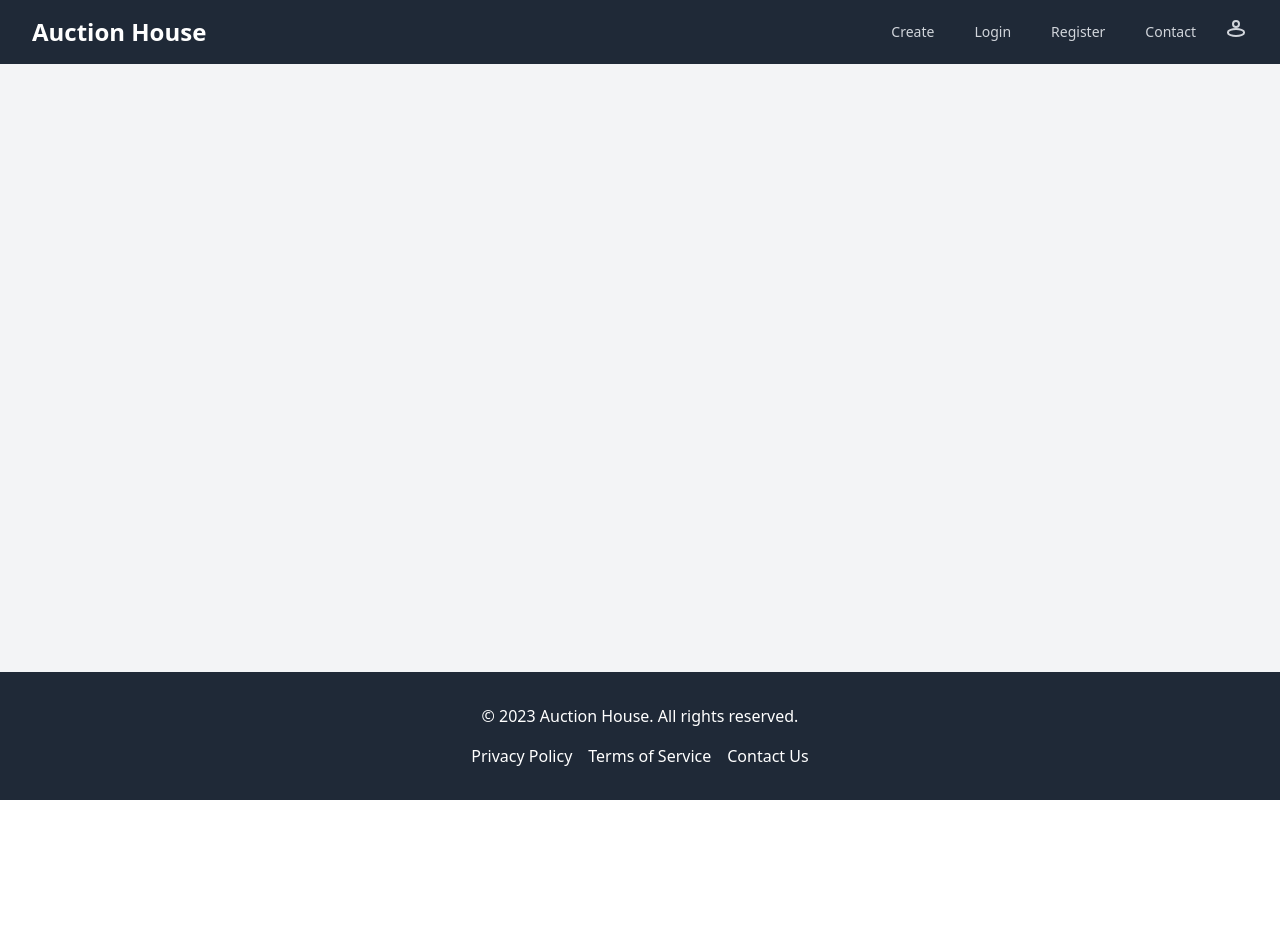
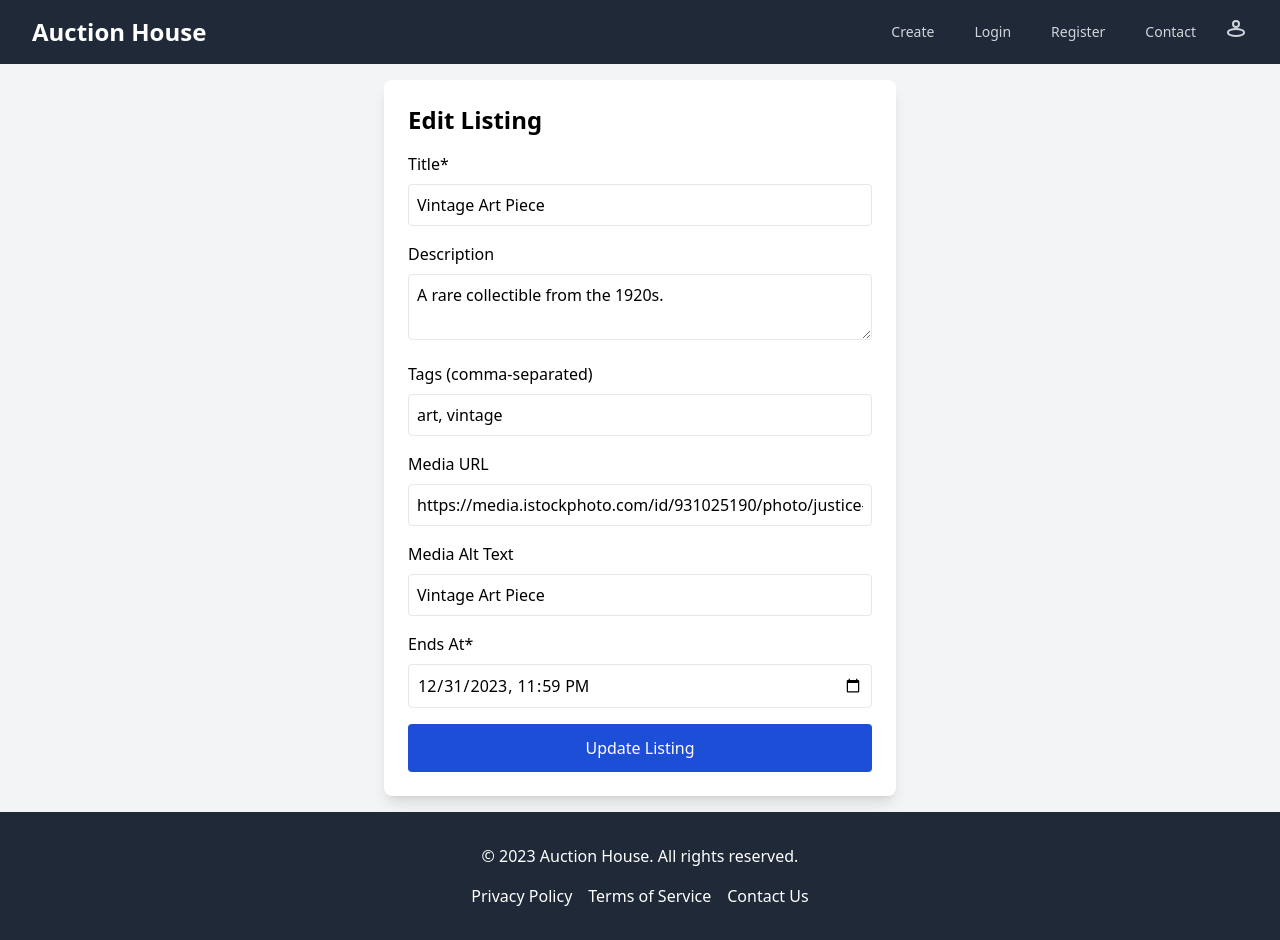
Before and after one commit to MohammedAbi/Semester-Project-2-auction, a React (Vite) app: page /edit/1 in a window 1280 px wide. Before the commit the page ends 800 px from the top, so only its background shows below. Built offline with nearby package versions, Linux system fonts and the light colour scheme.

Commit message:
Added update functionality

```diff
--- a/src/App.jsx
+++ b/src/App.jsx
@@ -209,6 +209,7 @@
   ],
 };
 
+
 function App() {
   return (
     <BrowserRouter>
@@ -221,10 +222,8 @@
               path="/listing/:id"
               element={<ListingView listings={listingsData} />}
             />
-            <Route
-              path="/create"
-              element={<Create listings={listingsData} />}
-            />
+            <Route path="/create" element={<Create />} />
+            <Route path="/edit/:id" element={<Create listings={listingsData} />} />
           </Routes>
         </main>
         <Footer />
@@ -233,5 +232,4 @@
   );
 }
 
-
 export default App;
--- a/src/components/Create.jsx
+++ b/src/components/Create.jsx
@@ -1,59 +1,158 @@
-import React from "react";
+import React, { useState, useEffect } from "react";
+import { useNavigate, useParams } from "react-router-dom";
 
-function CreateListing() {
+function Create({ listings = [] }) {
+  const navigate = useNavigate();
+  const { id } = useParams();
+  const existingListing = listings.find((listing) => listing.id === id);
+
+  const [title, setTitle] = useState(existingListing?.title || "");
+  const [description, setDescription] = useState(
+    existingListing?.description || ""
+  );
+  const [tags, setTags] = useState(existingListing?.tags.join(", ") || "");
+  const [mediaUrl, setMediaUrl] = useState(
+    existingListing?.media[0]?.url || ""
+  );
+  const [mediaAlt, setMediaAlt] = useState(
+    existingListing?.media[0]?.alt || ""
+  );
+  const [endsAt, setEndsAt] = useState(
+    existingListing?.endsAt
+      ? new Date(existingListing.endsAt).toISOString().slice(0, 16)
+      : ""
+  );
+  const [loading, setLoading] = useState(false);
+
+  useEffect(() => {
+    if (existingListing) {
+      setTitle(existingListing.title);
+      setDescription(existingListing.description);
+      setTags(existingListing.tags.join(", "));
+      setMediaUrl(existingListing.media[0]?.url);
+      setMediaAlt(existingListing.media[0]?.alt);
+      setEndsAt(
+        existingListing.endsAt
+          ? new Date(existingListing.endsAt).toISOString().slice(0, 16)
+          : ""
+      );
+    }
+  }, [existingListing]);
+
+  const handleSubmit = (event) => {
+    event.preventDefault();
+    setLoading(true);
+
+    const updatedListing = {
+      id: existingListing ? existingListing.id : Date.now().toString(),
+      title,
+      description,
+      tags: tags.split(",").map((tag) => tag.trim()),
+      media: [{ url: mediaUrl, alt: mediaAlt }],
+      endsAt,
+      updated: new Date().toISOString(),
+    };
+
+    setTimeout(() => {
+      if (existingListing) {
+        console.log("Updating Listing:", updatedListing);
+      } else {
+        console.log("Creating New Listing:", updatedListing);
+      }
+      setLoading(false);
+      navigate("/");
+    }, 4000);
+  };
+
   return (
     <div className="max-w-lg mx-auto bg-white p-6 shadow-lg rounded-lg">
-      <h2 className="text-2xl font-bold mb-4">Create Listing</h2>
-      <form>
+      <h2 className="text-2xl font-bold mb-4">
+        {existingListing ? "Edit Listing" : "Create Listing"}
+      </h2>
+      <form onSubmit={handleSubmit}>
         <label className="block mb-2">Title*</label>
         <input
           type="text"
           className="w-full p-2 border rounded mb-4"
-          placeholder="Enter title"
+          value={title}
+          onChange={(e) => setTitle(e.target.value)}
+          required
         />
 
         <label className="block mb-2">Description</label>
         <textarea
           className="w-full p-2 border rounded mb-4"
-          placeholder="Enter description"
-        ></textarea>
+          value={description}
+          onChange={(e) => setDescription(e.target.value)}
+        />
 
         <label className="block mb-2">Tags (comma-separated)</label>
         <input
           type="text"
           className="w-full p-2 border rounded mb-4"
-          placeholder="e.g. art, vintage"
+          value={tags}
+          onChange={(e) => setTags(e.target.value)}
         />
 
         <label className="block mb-2">Media URL</label>
         <input
           type="text"
           className="w-full p-2 border rounded mb-4"
-          placeholder="Enter image URL"
+          value={mediaUrl}
+          onChange={(e) => setMediaUrl(e.target.value)}
         />
 
         <label className="block mb-2">Media Alt Text</label>
         <input
           type="text"
           className="w-full p-2 border rounded mb-4"
-          placeholder="Enter image description"
+          value={mediaAlt}
+          onChange={(e) => setMediaAlt(e.target.value)}
         />
 
         <label className="block mb-2">Ends At*</label>
         <input
           type="datetime-local"
           className="w-full p-2 border rounded mb-4"
+          value={endsAt}
+          onChange={(e) => setEndsAt(e.target.value)}
+          required
         />
 
         <button
-          type="button"
-          className="w-full bg-blue-700 text-white p-3 rounded hover:bg-blue-800"
+          type="submit"
+          className="w-full bg-blue-700 text-white p-3 rounded hover:bg-blue-800 flex justify-center items-center"
+          disabled={loading}
         >
-          Create Listing
+          {loading ? (
+            <span className="flex items-center">
+              <svg className="animate-spin h-5 w-5 mr-2" viewBox="0 0 24 24">
+                <circle
+                  className="opacity-25"
+                  cx="12"
+                  cy="12"
+                  r="10"
+                  stroke="white"
+                  strokeWidth="4"
+                  fill="none"
+                ></circle>
+                <path
+                  className="opacity-75"
+                  fill="white"
+                  d="M4 12a8 8 0 018-8v4a4 4 0 00-4 4H4z"
+                ></path>
+              </svg>
+              Processing...
+            </span>
+          ) : existingListing ? (
+            "Update Listing"
+          ) : (
+            "Create Listing"
+          )}
         </button>
       </form>
     </div>
   );
 }
 
-export default CreateListing;
+export default Create;
--- a/src/components/ListingView.jsx
+++ b/src/components/ListingView.jsx
@@ -39,7 +39,7 @@
     <div className="max-w-3xl mx-auto p-8 bg-white shadow-xl rounded-2xl">
       <button
         onClick={() => navigate("/")}
-        className="mb-5 bg-gray-600 text-white px-5 py-2 rounded-lg hover:bg-gray-700 transition"
+        className="mb-5 bg-gray-600  text-white px-5 py-2 rounded-lg  hover:bg-gray-700 transition"
       >
         Back to Listings
       </button>
--- a/src/components/Listings.jsx
+++ b/src/components/Listings.jsx
@@ -14,7 +14,9 @@
 
   return (
     <section id="listings" className="mb-12">
-      <h2 className="text-3xl font-bold text-blue-700 mb-6">Featured Listings</h2>
+      <h2 className="text-3xl font-bold text-blue-700 mb-6">
+        Featured Listings
+      </h2>
       {loading ? (
         <div className="flex justify-center items-center min-h-screen">
           <LoadingIndicator size="w-12 h-12" color="border-blue-700" />
@@ -22,14 +24,19 @@
       ) : (
         <div className="grid grid-cols-1 md:grid-cols-3 gap-6">
           {listings.map((listing) => (
-            <div key={listing.id} className="bg-white shadow-lg rounded-2xl overflow-hidden">
+            <div
+              key={listing.id}
+              className="bg-white shadow-lg rounded-2xl overflow-hidden"
+            >
               <img
                 src={listing.media[0]?.url || ""}
                 alt={listing.media[0]?.alt || "Image"}
                 className="w-full h-48 object-cover"
               />
               <div className="p-6">
-                <h3 className="text-xl font-semibold text-gray-800">{listing.title}</h3>
+                <h3 className="text-xl font-semibold text-gray-800">
+                  {listing.title}
+                </h3>
                 <p className="text-gray-600 mt-2">{listing.description}</p>
                 <p className="text-gray-700 font-medium mt-3">
                   Auction Ends: {new Date(listing.endsAt).toLocaleString()}
@@ -40,6 +47,12 @@
                     className="w-full bg-blue-700 text-white px-5 py-3 rounded-lg hover:bg-blue-800 transition"
                   >
                     View Listing
+                  </button>
+                  <button
+                    onClick={() => navigate(`/edit/${listing.id}`)}
+                    className="w-full bg-gray-400 text-white px-5 py-3 mt-2 rounded-lg hover:bg-gray-500 transition"
+                  >
+                    Edit Listing
                   </button>
                 </div>
               </div>
```
